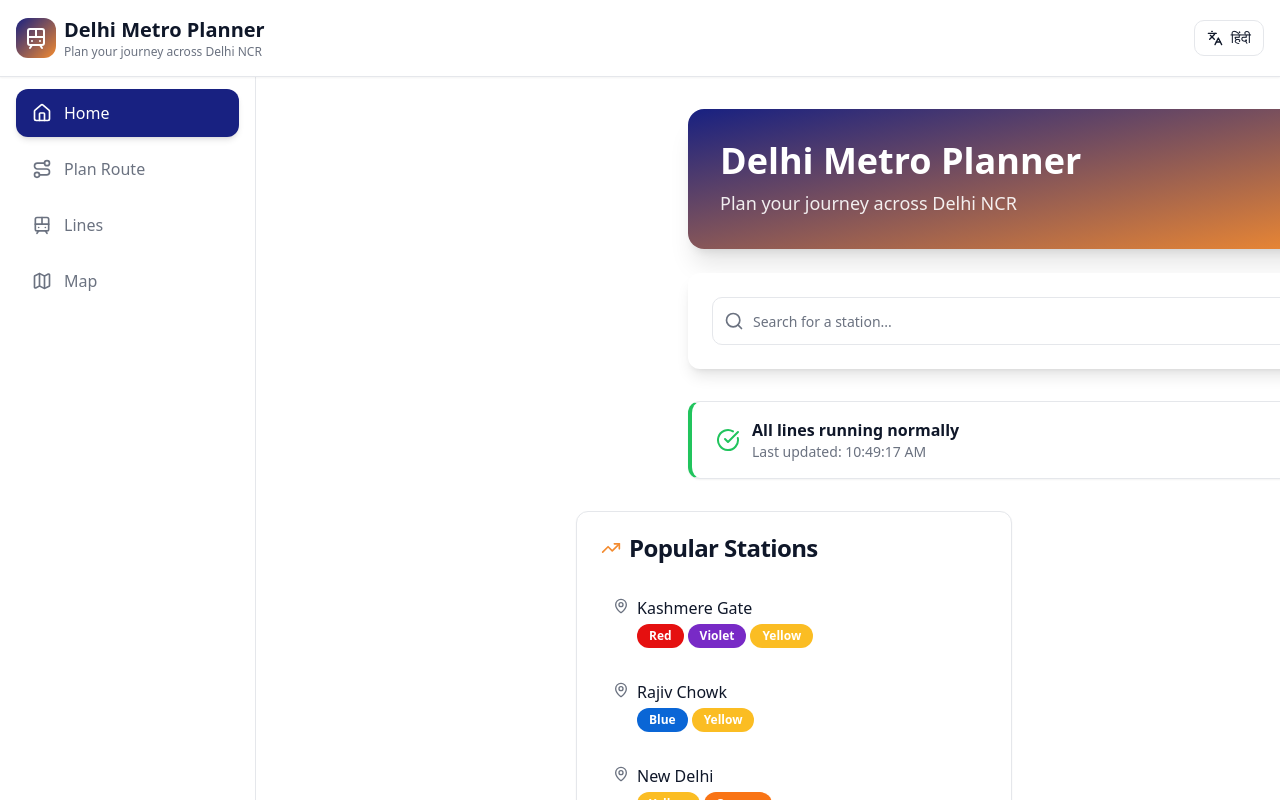
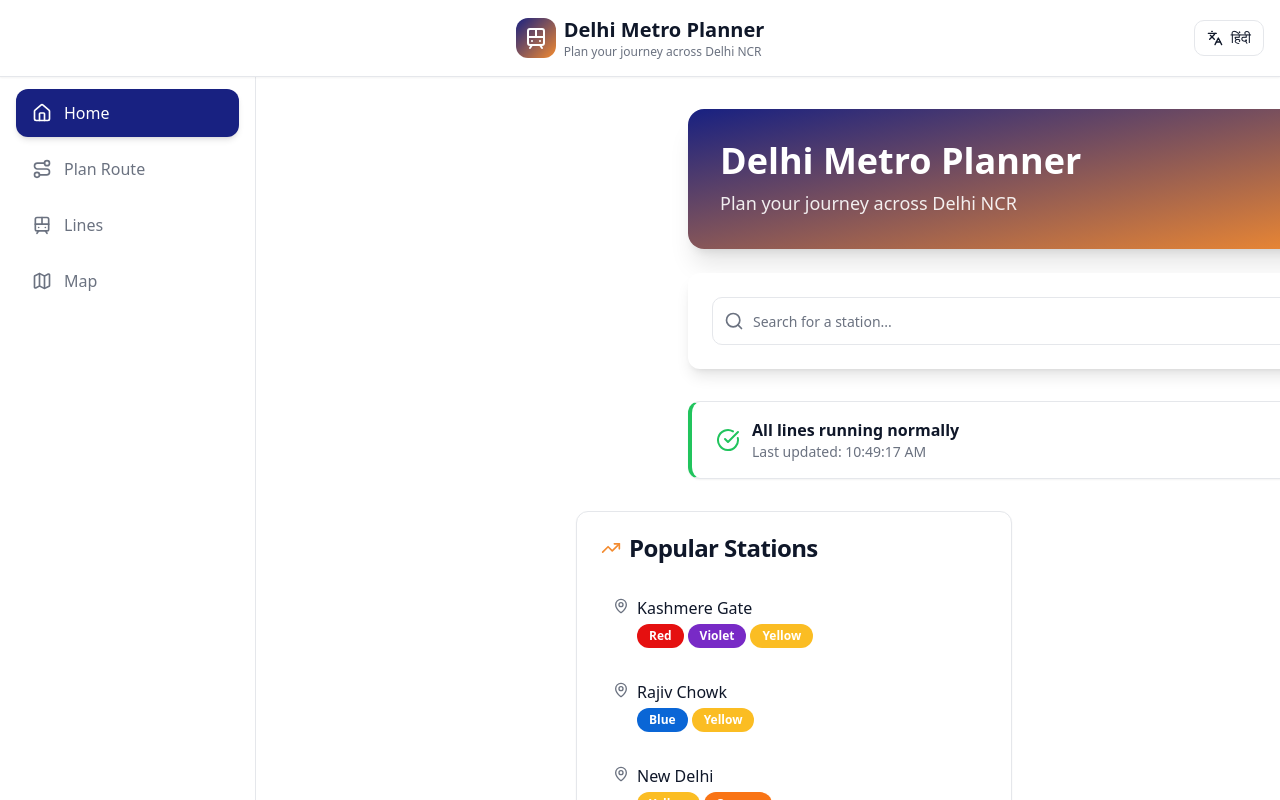
Before and after one commit to amitkariya383/metro-pathfinder-delhi, a React (Vite) app: page / in a window 1280 px wide. Shown: the top 800 px of the page. Built offline with nearby package versions, Linux system fonts and the light colour scheme; the HTML template or start-up script is replaced by a standard one.

Commit message:
Center the Delhi Metro Planner

```diff
--- a/src/components/Layout.tsx
+++ b/src/components/Layout.tsx
@@ -25,7 +25,7 @@ export function Layout({ children }: LayoutProps) {
       {/* Header */}
       <header className="border-b bg-card sticky top-0 z-50 shadow-sm">
         <div className="container mx-auto px-4 py-4 max-w-full">
-          <div className="flex items-center justify-between">
+          <div className="flex items-center justify-center relative">
             <Link to="/" className="flex items-center gap-2">
               <div className="h-10 w-10 bg-gradient-to-br from-primary to-accent rounded-lg flex items-center justify-center shrink-0">
                 <TramFront className="h-6 w-6 text-white" />
@@ -35,7 +35,9 @@ export function Layout({ children }: LayoutProps) {
                 <p className="text-xs text-muted-foreground truncate">{t('app.subtitle')}</p>
               </div>
             </Link>
-            <LanguageToggle />
+            <div className="absolute right-0">
+              <LanguageToggle />
+            </div>
           </div>
         </div>
       </header>
```
